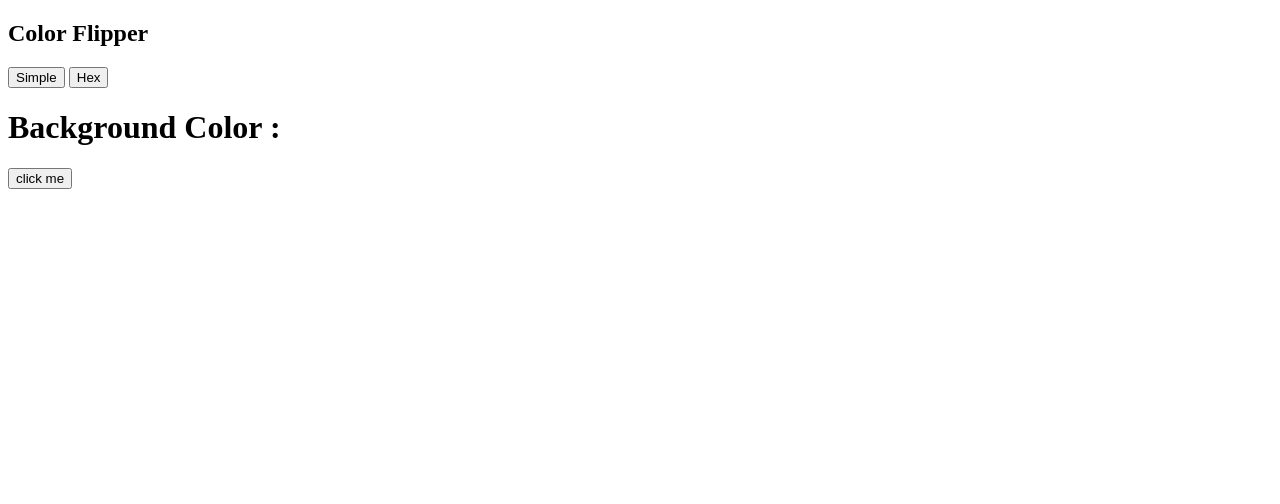
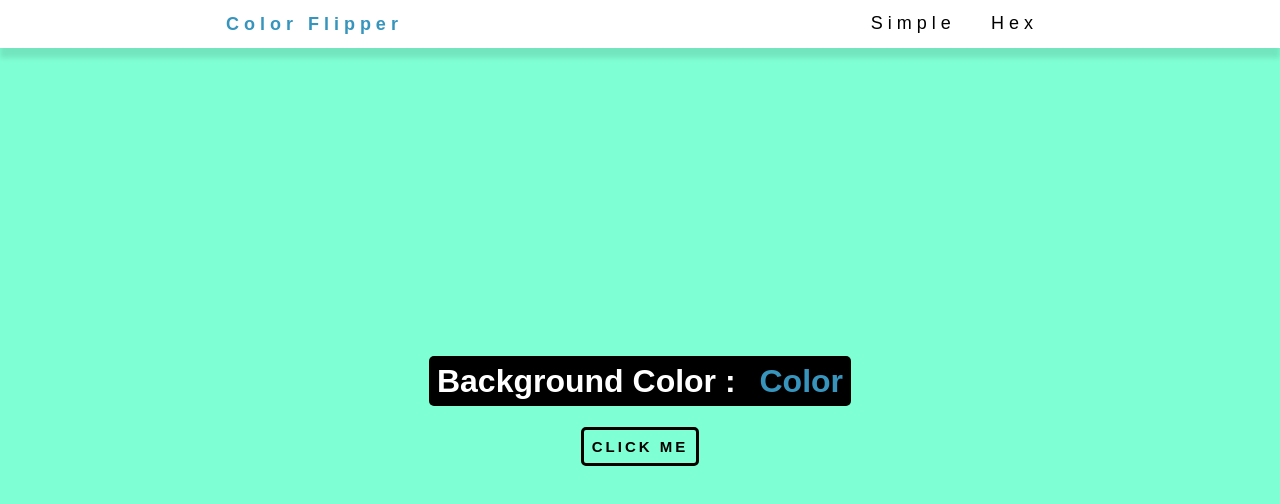
Before and after one commit to AlexdelCarmen/color-flipper, a plain HTML site: page index.html in a window 1280 px wide. Drawn offline with Linux system fonts and the light colour scheme.

Commit message:
Style HTML.

```diff
--- /dev/null
+++ b/assets/css-reset.css
@@ -0,0 +1 @@
+/*** Start Vanilla CSS 1.0.2 */ body{font:9pt/1.5em sans-serif;}pre,code,tt{font:1em/1.5em ‘Andale Mono’,’Lucida Console’,monospace;}h1,h2,h3,h4,h5,h6,b,strong{font-weight:bold;}em,i,dfn{font-style:italic;}dfn{font-weight:bold;}p,code,pre,kbd{margin:0 0 1.5em 0;}blockquote{margin:0 1.5em 1.5em 1.5em;}cite{font-style:italic;}li ul,li ol{margin:0 1.5em;}ul,ol{margin:0 1.5em 1.5em 1.5em;}ul{list-style-type:disc;}ol{list-style-type:decimal;}ol ol{list-style:upper-alpha;}ol ol ol{list-style:lower-roman;}ol ol ol ol{list-style:lower-alpha;}dl{margin:0 0 1.5em 0;}dl dt{font-weight:bold;}dd{margin-left:1.5em;}table{margin-bottom:1.4em;width:100%;}th{font-weight:bold;}th,td,caption{padding:4px 10px 4px 5px;}tfoot{font-style:italic;}sup,sub{line-height:0;}abbr,acronym{border-bottom:1px dotted;}address{margin:0 0 1.5em;font-style:italic;}del{text-decoration:line-through;}pre{margin:1.5em 0;white-space:pre;}img.centered,.aligncenter,div.aligncenter{display:block;margin-left:auto;margin-right:auto;}img.alignright{display:inline;}img.alignleft{display:inline;}.alignright{float:right;margin-left:10px;}.alignleft{float:left;margin-right:10px;}img { max-width: 100%; }* html .clearfix{height:1%;}*+html .clearfix{display:inline-block;}.clearfix:after{content:”.”;display:block;height:0;clear:both;visibility:hidden;}* html .group{height:1%;}*+html .group{display:inline-block;}.group:after{content:”.”;display:block;height:0;clear:both;visibility:hidden;}
--- a/index.html
+++ b/index.html
@@ -6,18 +6,19 @@
     <meta name="viewport" content="width=device-width, initial-scale=1.0">
     <title>Color Flipper</title>
     <link rel="stylesheet" href="./style.css">
+    <link rel="stylesheet" href="./assets/css-reset.css">
 </head>
 <body>
     <header>
         <h2>Color Flipper</h2>
         <div class="options">
-            <button class="option">Simple</button>
-            <button class="option">Hex</button>
+            <button class="option" id="simple">Simple</button>
+            <button class="option" id="hex">Hex</button>
         </div>
     </header>
     <main>
         <div class="flipper-wrapper">
-            <h1>Background Color : <span id="color"></span></h1>
+            <h1 class="flipper-title">Background Color : <span id="color">Color</span></h1>
             <button id="flip">click me</button>
         </div>
     </main>
--- a/style.css
+++ b/style.css
@@ -0,0 +1,81 @@
+body {
+    display: flex;
+    flex-direction: column;
+    justify-content: center;
+    align-items: center;
+    min-height: 100svh;
+    padding: 0;
+    margin: 0;
+    background-color: aquamarine;
+}
+
+header {
+    background-color: white;
+    display: flex;
+    align-items: center;
+    justify-content: space-around;
+    min-width: 100%;
+    position: absolute;
+    top: 0;
+    left: 0;
+    box-shadow: 0px 10px 5px 0px rgba(0,0,0,0.1);
+}
+
+h2 {
+    color: #3795BD;
+    letter-spacing: 5px;
+}
+
+.option {
+    font-size: large;
+    margin: 0 1rem;
+    letter-spacing: 5px;
+}
+
+button {
+    outline: none;
+    border: none;
+    padding: 0;
+    background: none;
+    cursor: pointer;
+}
+
+button.option:hover {
+    color: #3795BD;
+}
+
+.flipper-wrapper {
+    display: flex;
+    flex-direction: column;
+    align-items: center;
+    justify-content: center;
+}
+
+.flipper-title {
+    background-color: black;
+    color: white;
+    padding: 1rem 0.5rem;
+    border-radius: 5px;
+    font-size: xx-large;
+}
+
+#color {
+    color: #3795BD;
+    margin-left: 15px;
+}
+
+button#flip {
+    text-transform: uppercase;
+    font-size: 15px;
+    font-weight: bold;
+    letter-spacing: 3px;
+    border: 3px solid black;
+    padding: 0.5rem;
+    border-radius: 5px;
+}
+
+button#flip:hover{
+    background-color: black;
+    color: white;
+    transition: all 100ms ease;
+}
```
